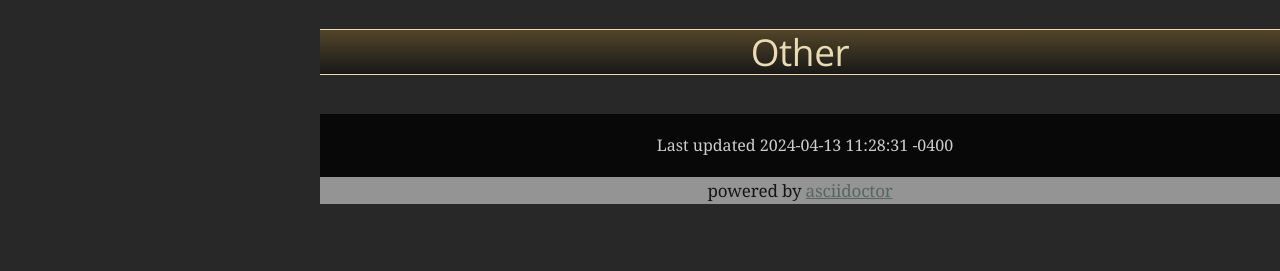
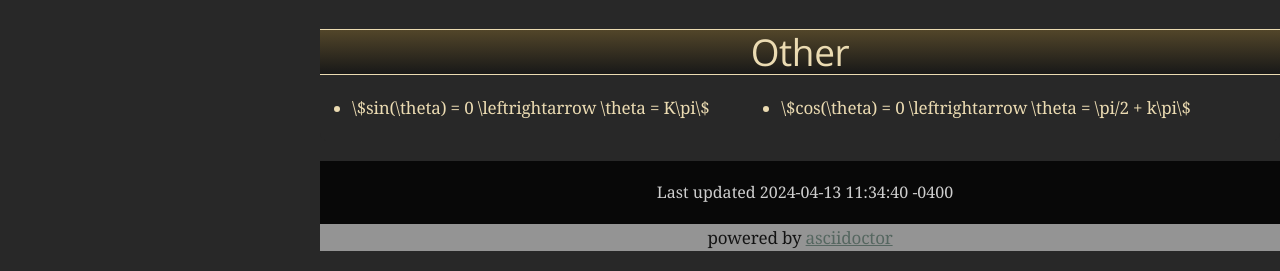
Before and after one commit to A-Larsen/math-notes, a plain HTML site: page Triginometry/Identities.html in a window 1280 px wide. Shown: the part 800-1071 px from the top of the page. Before the commit the page ends 1024 px from the top, so only its background shows below. Drawn offline with nearby package versions, Linux system fonts and the light colour scheme; some packages are replaced by stand-ins of ours; files whose address does not match are found by name; a web font is replaced by a local one.

Commit message:
Triginometric Identities

```diff
--- a/Triginometry/Identities.html
+++ b/Triginometry/Identities.html
@@ -902,13 +902,26 @@ details[open] > summary::before {
 <div class="sect1">
 <h2 id="_other">Other</h2>
 <div class="sectionbody">
-
+<div class="ulist float-left">
+<ul>
+<li>
+<p>\$sin(\theta) = 0 \leftrightarrow \theta = K\pi\$</p>
+</li>
+</ul>
+</div>
+<div class="ulist float-left">
+<ul>
+<li>
+<p>\$cos(\theta) = 0 \leftrightarrow \theta = \pi/2 + k\pi\$</p>
+</li>
+</ul>
+</div>
 </div>
 </div>
 </div>
 <div id="footer">
 <div id="footer-text">
-Last updated 2024-04-13 11:28:31 -0400
+Last updated 2024-04-13 11:34:40 -0400
 </div>
 </div>
 <script type="text/x-mathjax-config">
```
Also changed, not shown: 1 other file.
